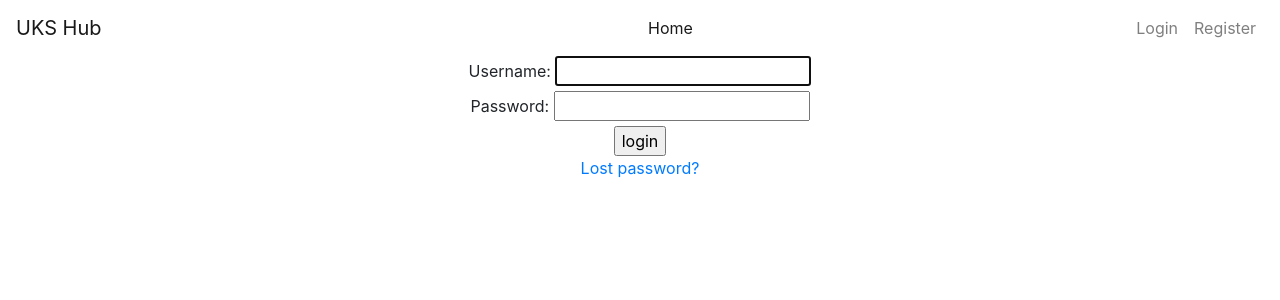
After one commit to fantstc4-ra17/uks-projekat, a Django app: page /accounts/login/ in a window 1280 px wide. The commit adds this page. Shown: the top 300 px of the page. Run offline with Django 3.2, Linux system fonts and the light colour scheme; some libraries are stand-ins or nearby versions.

Commit message:
completed user registration, login, logout and permissions for deleting projects. added bootstrap. added navbar. set temporary home page.

```diff
--- a/app/project/templates/project/project_detail.html
+++ b/app/project/templates/project/project_detail.html
@@ -1 +1,4 @@
-{{ project }}
+{% extends "base_generic.html" %}
+{% block content %}
+    {{ project }}
+{% endblock content %}
--- a/app/project/templates/project/project_list.html
+++ b/app/project/templates/project/project_list.html
@@ -1,3 +1,5 @@
+{% extends "base_generic.html" %}
+
 {% block content %}
     <h1>Projects</h1>
     <ul>
--- /dev/null
+++ b/app/uksHub/templates/base_generic.html
@@ -0,0 +1,63 @@
+<!DOCTYPE html>
+<html lang="en">
+    <head>
+        {% block title %}
+            <title>UKS Hub</title>
+        {% endblock %}
+        <!-- Required meta tags -->
+        <meta charset="utf-8">
+        <meta name="viewport" content="width=device-width, initial-scale=1, shrink-to-fit=no">
+
+        <link rel="stylesheet" href="https://maxcdn.bootstrapcdn.com/bootstrap/4.0.0/css/bootstrap.min.css" integrity="sha384-Gn5384xqQ1aoWXA+058RXPxPg6fy4IWvTNh0E263XmFcJlSAwiGgFAW/dAiS6JXm" crossorigin="anonymous">
+        <script src="https://maxcdn.bootstrapcdn.com/bootstrap/4.0.0/js/bootstrap.min.js" integrity="sha384-JZR6Spejh4U02d8jOt6vLEHfe/JQGiRRSQQxSfFWpi1MquVdAyjUar5+76PVCmYl" crossorigin="anonymous"></script>
+        <script src="https://code.jquery.com/jquery-3.2.1.slim.min.js" integrity="sha384-KJ3o2DKtIkvYIK3UENzmM7KCkRr/rE9/Qpg6aAZGJwFDMVNA/GpGFF93hXpG5KkN" crossorigin="anonymous"></script>
+        <script src="https://cdnjs.cloudflare.com/ajax/libs/popper.js/1.12.9/umd/popper.min.js" integrity="sha384-ApNbgh9B+Y1QKtv3Rn7W3mgPxhU9K/ScQsAP7hUibX39j7fakFPskvXusvfa0b4Q" crossorigin="anonymous"></script>
+        <!-- Add additional CSS in static file -->
+        <!--
+        {% load static %}
+        <link rel="stylesheet" href="{% static 'css/styles.css' %}">
+        -->
+    </head>
+
+    <body>
+        <nav class="navbar navbar-light navbar-expand-md bg-faded justify-content-center">
+            <a href="/" class="navbar-brand d-flex w-50 mr-auto">UKS Hub</a>
+            <button class="navbar-toggler" type="button" data-toggle="collapse" data-target="#collapsingNavbar3">
+                <span class="navbar-toggler-icon"></span>
+            </button>
+            {% block navbar %}
+            <div class="navbar-collapse collapse" id="collapsingNavbar3">
+                <ul class="navbar-nav mx-auto justify-content-center">
+                    <li class="nav-item active">
+                        <a class="nav-link" href="{% url 'project:project_list' %}">Home</a>
+                    </li>
+                </ul>
+                <ul class="nav navbar-nav ml-auto w-100 justify-content-end">
+                    {% if user.is_authenticated %}
+                        <li class="nav-item">
+                            <a class="nav-link" href="#">User: {{ user.get_username }}</a>
+                        </li>
+                        <li class="nav-item">
+                            <a class="nav-link" href="{% url 'logout' %}">Logout</a>
+                        </li>
+                    {% else %}
+                    <li class="nav-item">
+                        <a class="nav-link" href="{% url 'login' %}">Login</a>
+                    </li>
+                    {% endif %}
+                    <li class="nav-item">
+                        <a class="nav-link" href="{% url 'registration_register' %}">Register</a>
+                    </li>
+                </ul>
+            </div>
+            {% endblock %}
+        </nav>
+
+        <div class="text-center">
+            {% block content %}
+
+            {% endblock content %}
+        </div>
+    </body>
+
+</html>
--- /dev/null
+++ b/app/uksHub/templates/registration/logged_out.html
@@ -0,0 +1,6 @@
+{% extends "base_generic.html" %}
+{% block content %}
+    <p>Logged out!</p>
+
+    <a href="{% url 'login'%}">Click here to login again.</a>
+{% endblock %}
--- /dev/null
+++ b/app/uksHub/templates/registration/login.html
@@ -0,0 +1,38 @@
+{% extends "base_generic.html" %}
+{% block content %}
+
+    {% if form.errors %}
+        <p>Your username and password didn't match. Please try again.</p>
+    {% endif %}
+
+    {% if next %}
+        {% if user.is_authenticated %}
+            <p>Your account doesn't have access to this page. To proceed,
+            please login with an account that has access.</p>
+        {% else %}
+            <p>Please login to see this page.</p>
+        {% endif %}
+    {% endif %}
+
+    <form method="post" action="{% url 'login' %}">
+        {% csrf_token %}
+
+        <div>
+            <td>{{ form.username.label_tag }}</td>
+            <td>{{ form.username }}</td>
+        </div>
+        <div>
+            <td>{{ form.password.label_tag }}</td>
+            <td>{{ form.password }}</td>
+        </div>
+
+        <div>
+            <input type="submit" value="login" />
+            <input type="hidden" name="next" value="{{ next }}" />
+        </div>
+    </form>
+
+    {# Assumes you setup the password_reset view in your URLconf #}
+    <p><a href="{% url 'password_reset' %}">Lost password?</a></p>
+
+{% endblock content %}
--- /dev/null
+++ b/app/uksHub/templates/registration/password_reset_done.html
@@ -0,0 +1,4 @@
+{% extends "base_generic.html" %}
+{% block content %}
+    <p>We've emailed you instructions for setting your password. If they haven't arrived in a few minutes, check your spam folder.</p>
+{% endblock %}
--- /dev/null
+++ b/app/uksHub/templates/registration/password_reset_email.html
@@ -0,0 +1,5 @@
+{% extends "base_generic.html" %}
+{% block content %}
+    Someone asked for password reset for email {{ email }}. Follow the link below:
+    {{ protocol}}://{{ domain }}{% url 'password_reset_confirm' uidb64=uid token=token %}
+{% endblock content %}
--- a/app/uksHub/urls.py
+++ b/app/uksHub/urls.py
@@ -18,5 +18,8 @@ from django.urls import path, include
 
 urlpatterns = [
     path('admin/', admin.site.urls),
+    path('accounts/', include('django.contrib.auth.urls')),
+    path('accounts/', include('registration.backends.simple.urls')),
     path('project/', include('project.urls')),
+    path('', include('project.urls')),
 ]
--- a/requirements/requirements.txt
+++ b/requirements/requirements.txt
@@ -1,4 +1,6 @@
 Django
+django-guardian
+django-registration-redux
 Jinja2
 psycopg2
 pytz
```
Also changed, not shown: app/project/templates/project/project_confirm_delete.html (+7 -4 lines), app/project/templates/project/project_update_form.html (+7 -4 lines), app/project/tests/test_views.py (+14 -4 lines), app/project/views.py (+10 -3 lines), app/uksHub/settings.py (+9 -1 lines), app/uksHub/templates/registration/password_reset_complete.html (added, +7 -0 lines), app/uksHub/templates/registration/password_reset_confirm.html (added, +32 -0 lines), app/uksHub/templates/registration/password_reset_form.html (added, +10 -0 lines), app/uksHub/templates/registration/registration_form.html (added, +9 -0 lines).
